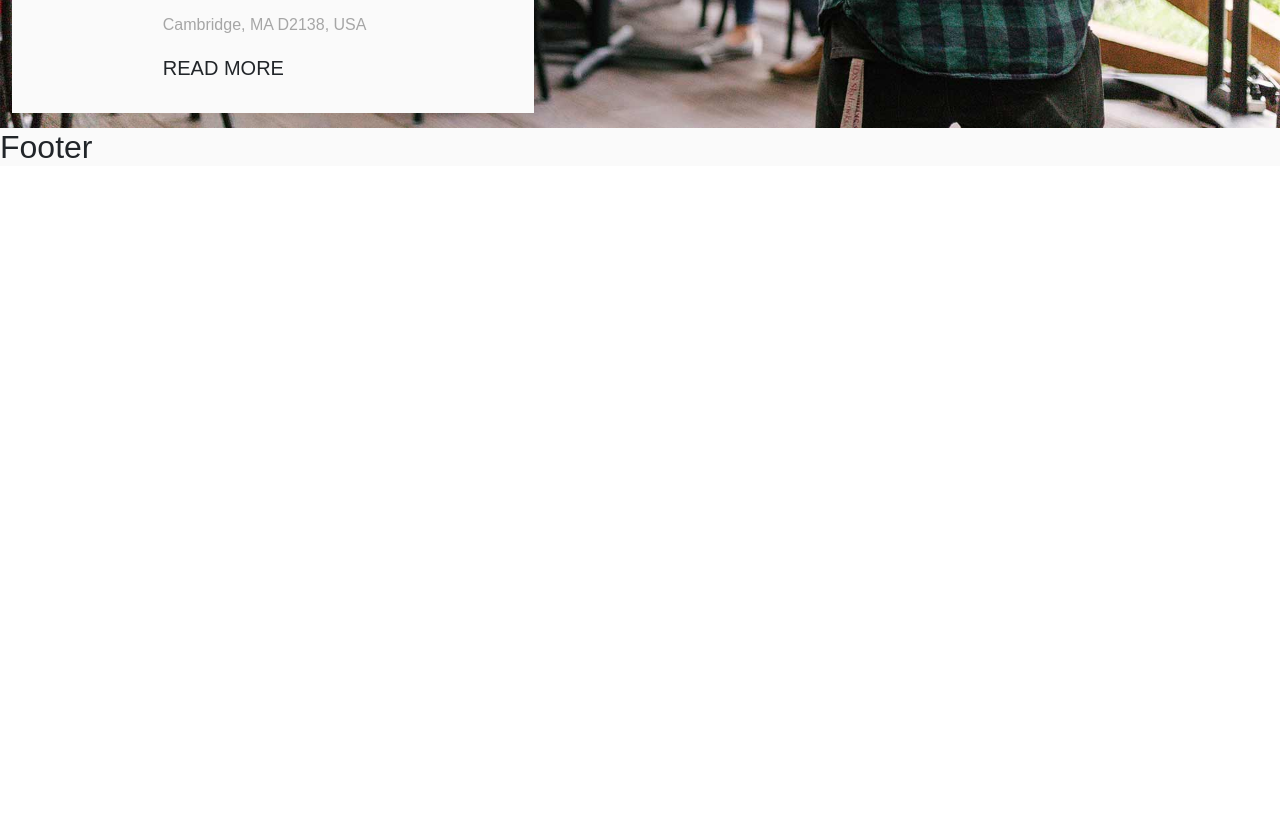
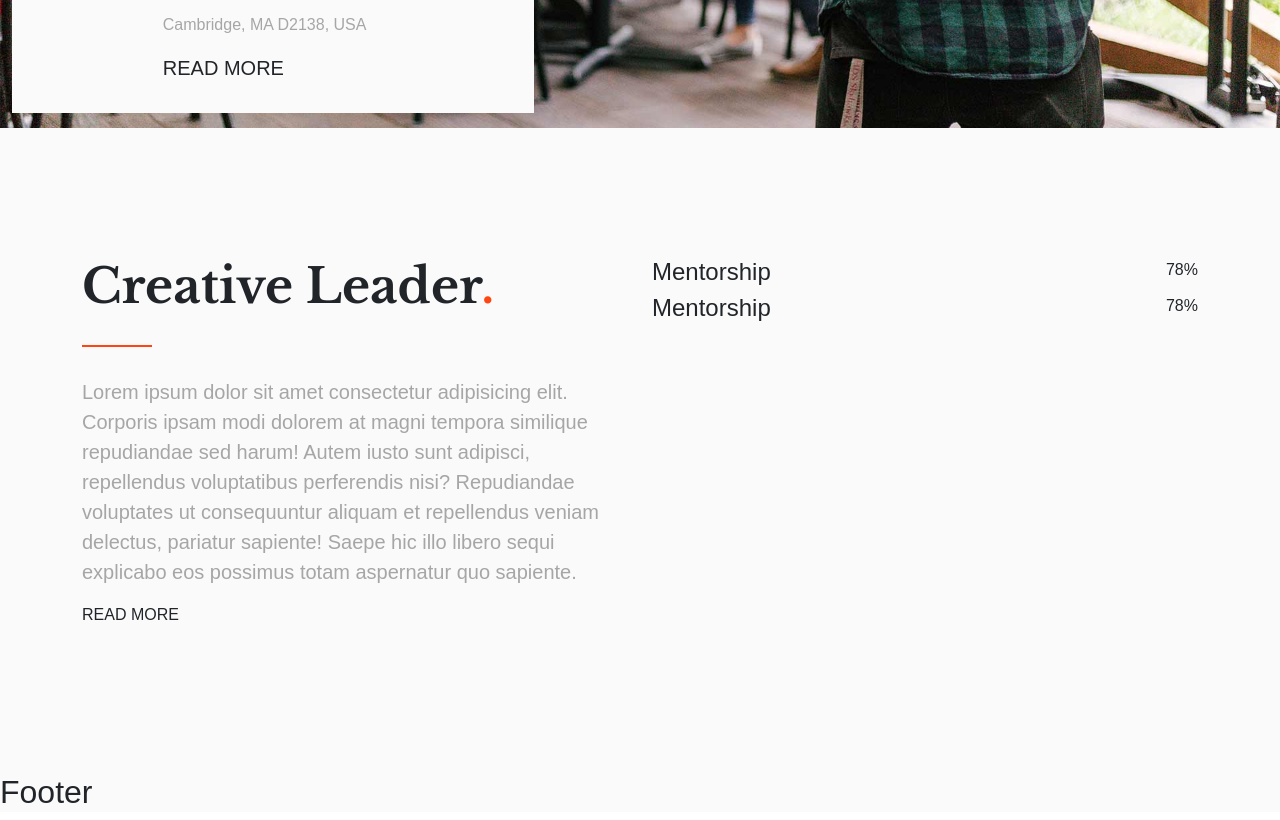
Before and after one commit to AntoCic/proj-html-vuejs, a Vue app: page / in a window 1280 px wide. Shown: the part 3020-3840 px from the top of the page. Before the commit the page ends 3194 px from the top, so only its background shows below. Built offline with nearby package versions, Linux system fonts and the light colour scheme.

Commit message:
ADDED leader section

```diff
--- a/src/components/SctLeader.vue
+++ b/src/components/SctLeader.vue
@@ -1,10 +1,39 @@
 <template>
-    <section class="  w-100">
+    <section class="leader w-100 p-sct">
+        <div class="ms_container-md">
+            <div class="container">
+                <div class="row">
+                    <div class="col">
+                        <h2 class="sct-title">Creative Leader</h2>
+                        <div class="sct-sub-title sct-sub-line"></div>
+                        <p class="sct-sub-title"> Lorem ipsum dolor sit amet consectetur adipisicing elit. Corporis
+                            ipsam modi
+                            dolorem at magni tempora similique repudiandae sed harum! Autem iusto sunt adipisci,
+                            repellendus
+                            voluptatibus perferendis nisi? Repudiandae voluptates ut consequuntur aliquam et repellendus
+                            veniam
+                            delectus, pariatur sapiente! Saepe hic illo libero sequi explicabo eos possimus totam
+                            aspernatur quo
+                            sapiente.</p>
+                            <p>READ MORE</p>
+                    </div>
+                    <div class="col">
+                        <div class="d-flex justify-content-between ">
+                            <h4>Mentorship</h4>
+                            <span>78%</span>
+                        </div>
+                        <div class="d-flex justify-content-between ">
+                            <h4>Mentorship</h4>
+                            <span>78%</span>
+                        </div>
+                    </div>
+                </div>
+            </div>
+
+        </div>
 
     </section>
 
 </template>
 
-<style lang="scss" scoped>
-
-</style>
+<style lang="scss" scoped></style>
```
